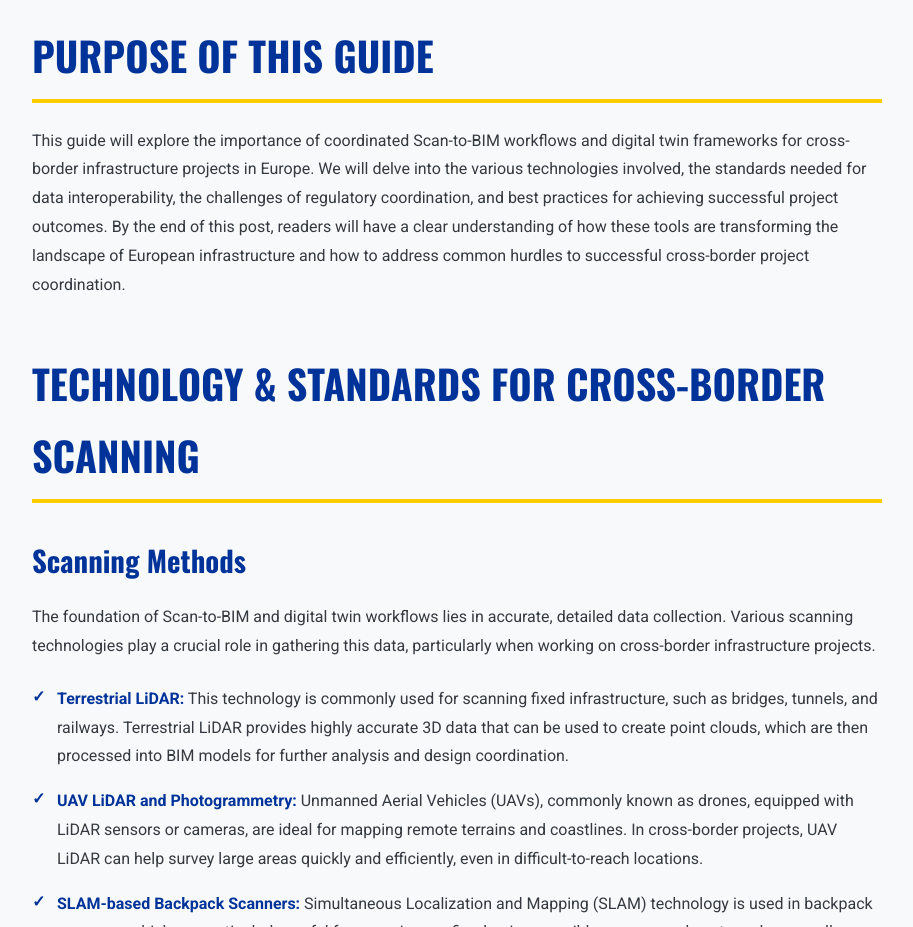
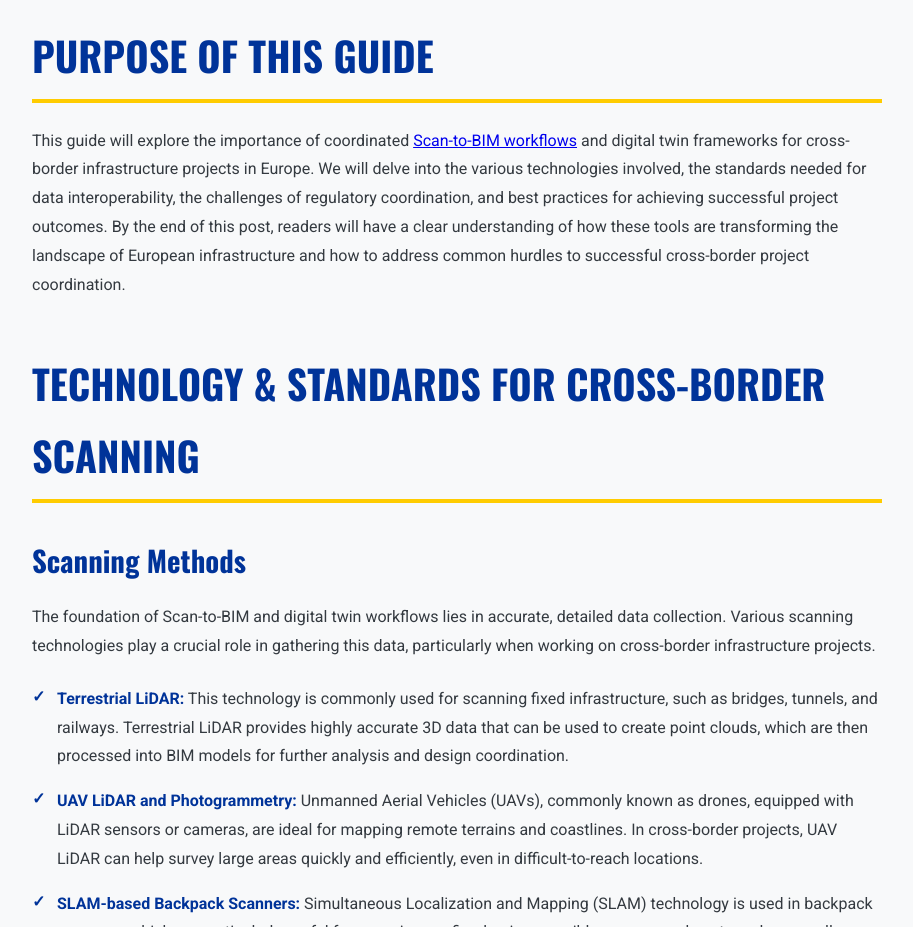
Before and after one commit to architecturalbim/European-Infrastructure-Scanning, a plain HTML site: page index.html in a window 1280 px wide. Shown: the part 1420-2347 px from the top of the page, without its empty margins (183-1096 px from the left). Drawn offline with nearby package versions, Linux system fonts and the light colour scheme.

Commit message:
Update index.html

```diff
--- a/index.html
+++ b/index.html
@@ -227,7 +227,7 @@
 
             <section id="purpose">
                 <h2>Purpose of This Guide</h2>
-                <p>This guide will explore the importance of coordinated Scan-to-BIM workflows and digital twin frameworks for cross-border infrastructure projects in Europe. We will delve into the various technologies involved, the standards needed for data interoperability, the challenges of regulatory coordination, and best practices for achieving successful project outcomes. By the end of this post, readers will have a clear understanding of how these tools are transforming the landscape of European infrastructure and how to address common hurdles to successful cross-border project coordination.</p>
+                <p>This guide will explore the importance of coordinated <a href="https://architecturalbim.github.io/Europe-s-Most-Advanced-Scan-to-BIM-Firms-for-Infrastructure-Projects/"> Scan-to-BIM workflows</a> and digital twin frameworks for cross-border infrastructure projects in Europe. We will delve into the various technologies involved, the standards needed for data interoperability, the challenges of regulatory coordination, and best practices for achieving successful project outcomes. By the end of this post, readers will have a clear understanding of how these tools are transforming the landscape of European infrastructure and how to address common hurdles to successful cross-border project coordination.</p>
             </section>
 
             <section id="tech-standards">
@@ -328,4 +328,5 @@
         });
     </script>
 </body>
+
 </html>
```
